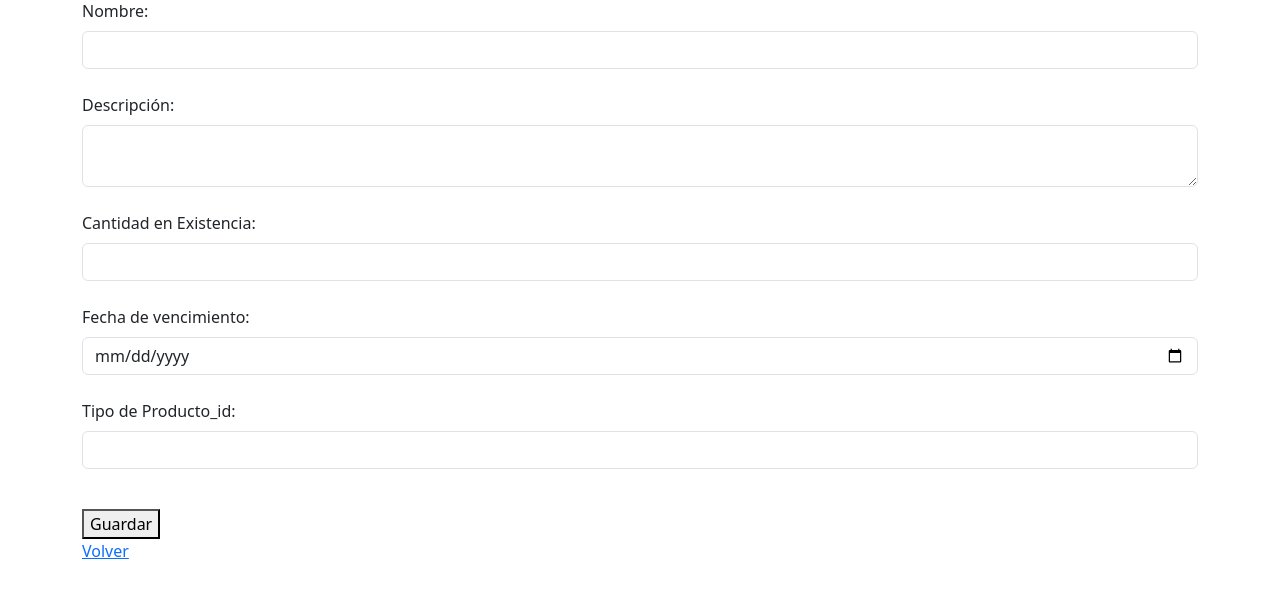
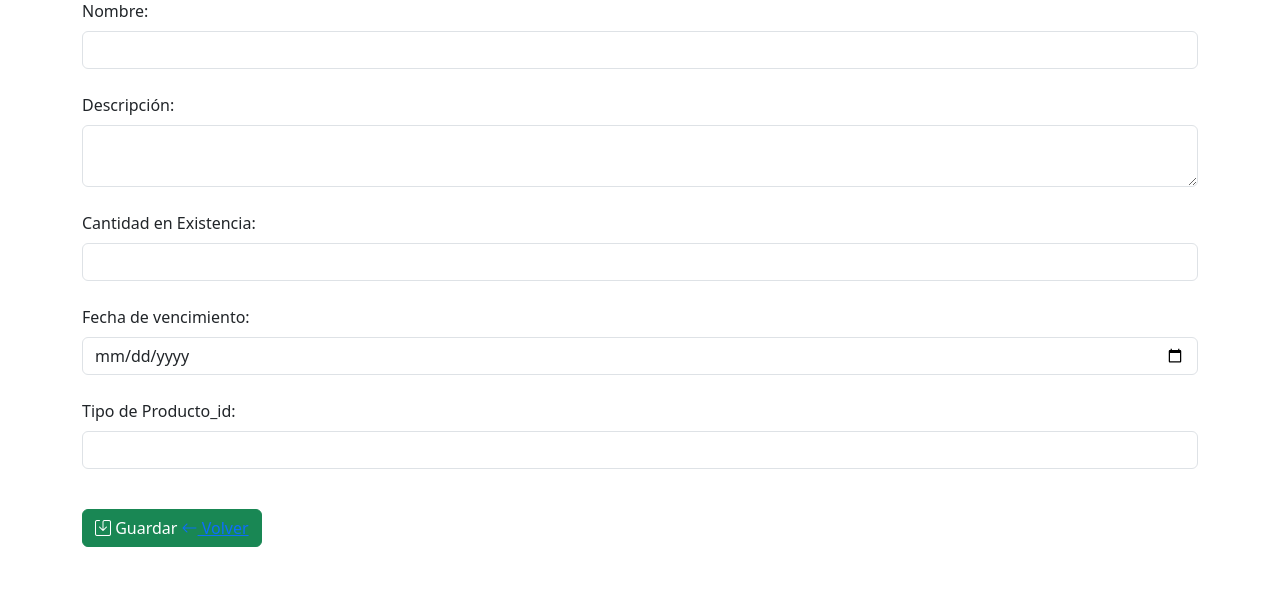
Before and after one commit to JoselynneGarcia/parcial1JG2, a CodeIgniter 4 app: the page made by app/Views/productos/create.php in a window 1280 px wide. Shown: the part 73-680 px from the top of the page. Run offline with PHP 8.4 and a stand-in for CodeIgniter, Linux system fonts and the light colour scheme; the template is opened without the code that fills it, so the values that code supplies are empty; some libraries are stand-ins or nearby versions.

Commit message:
Update create.php

```diff
--- a/app/Views/productos/create.php
+++ b/app/Views/productos/create.php
@@ -4,6 +4,8 @@
     <meta charset="UTF-8">
     <meta name="viewport" content="width=device-width, initial-scale=1.0">
     <link href="https://cdn.jsdelivr.net/npm/bootstrap@5.3.0/dist/css/bootstrap.min.css" rel="stylesheet">
+    <link href="https://cdn.jsdelivr.net/npm/bootstrap@5.3.0-alpha1/dist/css/bootstrap.min.css" rel="stylesheet">
+    <link href="https://cdn.jsdelivr.net/npm/bootstrap-icons/font/bootstrap-icons.css" rel="stylesheet">
     <script src="https://cdn.jsdelivr.net/npm/bootstrap@5.3.0/dist/js/bootstrap.bundle.min.js"></script>
     <title>Crear Producto</title>
 </head>
@@ -22,9 +24,9 @@
             <label for="" class="form-label">Tipo de Producto_id: </label>
             <input type="text" name="tipo_producto_id" id="" class="form-control"><br>
         </div>
-        <button type="submit">Guardar</button>
+        <button type="submit" class="btn btn-success"><i class="bi bi-save"></i> Guardar
     </form>
-    <a href="<?= site_url('productos')?>">Volver</a>
+    <a href="<?= site_url('productos')?>"><i class="bi bi-arrow-left"></i> Volver</a>
 
 </body>
 </html>
```
